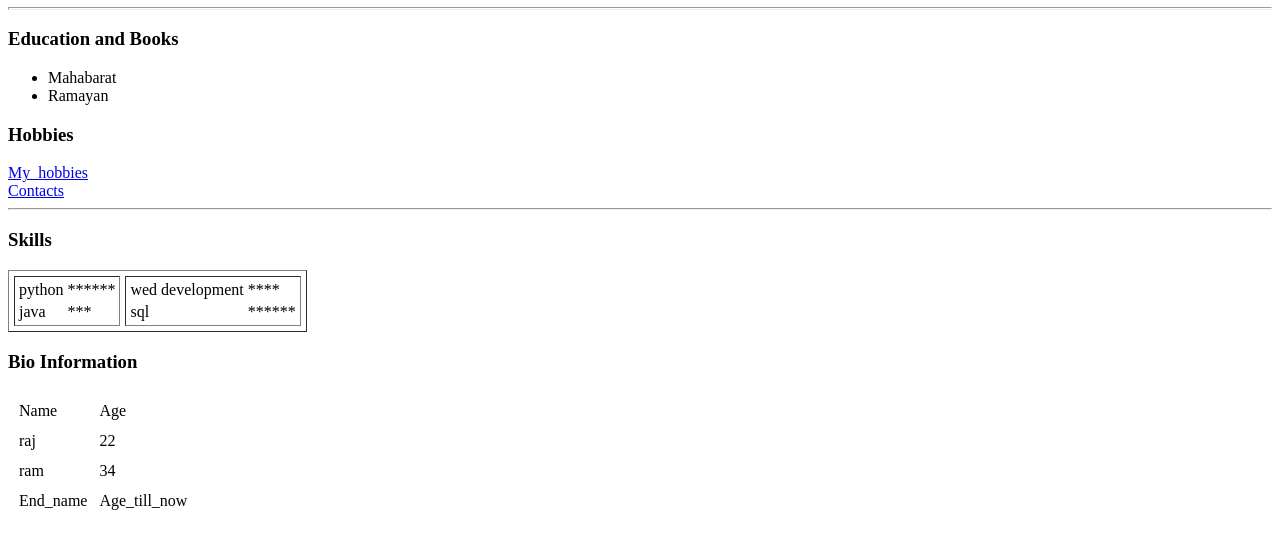
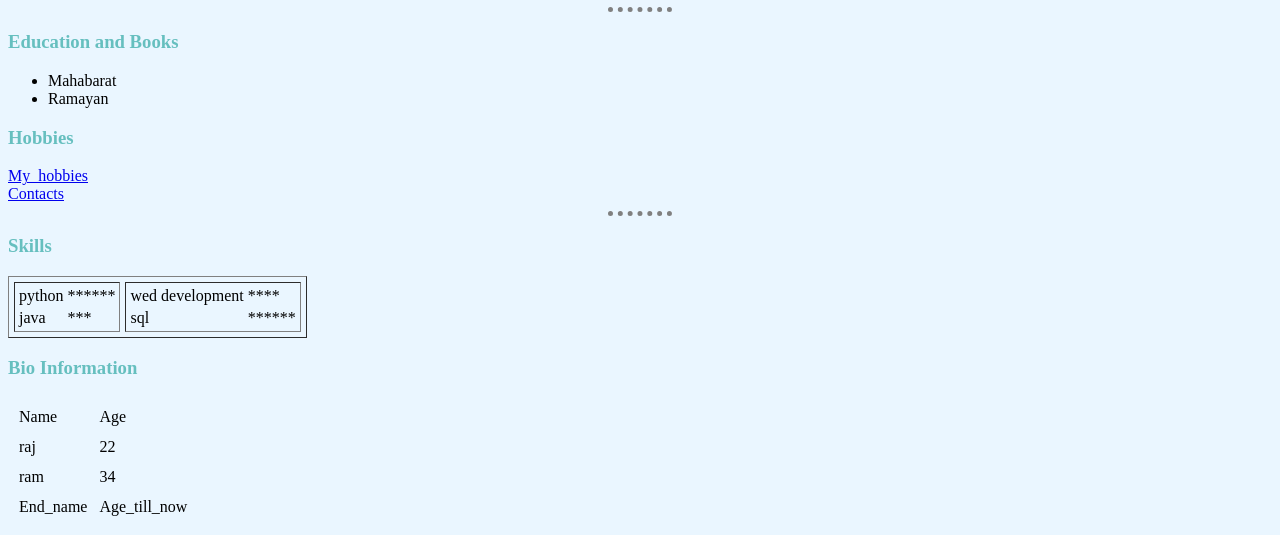
Before and after one commit to purushothamsingh/Purushotham_repo, a plain HTML site: page Html-personal_site/index.html in a window 1280 px wide. Shown: the part 434-969 px from the top of the page. Drawn offline with Linux system fonts and the light colour scheme.

Commit message:
Added css

```diff
--- /dev/null
+++ b/Html-personal_site/CSS/styles.css
@@ -0,0 +1,13 @@
+body {
+    background-color: #EAF6FF;
+}
+hr {
+    border-style: none;
+    border-top-style: dotted;
+    border-color: grey;
+    border-width: 5px;
+    width: 5%;
+}
+h1,h3 {
+color: #66BFBF;
+}
--- a/Html-personal_site/index.html
+++ b/Html-personal_site/index.html
@@ -3,8 +3,9 @@
   <head>
     <meta charset="UTF-8" />
     <title>Document</title>
+    <link rel="stylesheet" href="CSS/styles.css">
   </head>
-  <body>
+  <body >
     <table cellspacing ="40">
       <tr >
         <td><img src="Images/purush.jpg" width="200" height= auto alt="Profile"></td>
```
Also changed, not shown: Html-personal_site/contact.html (+12 -3 lines).
